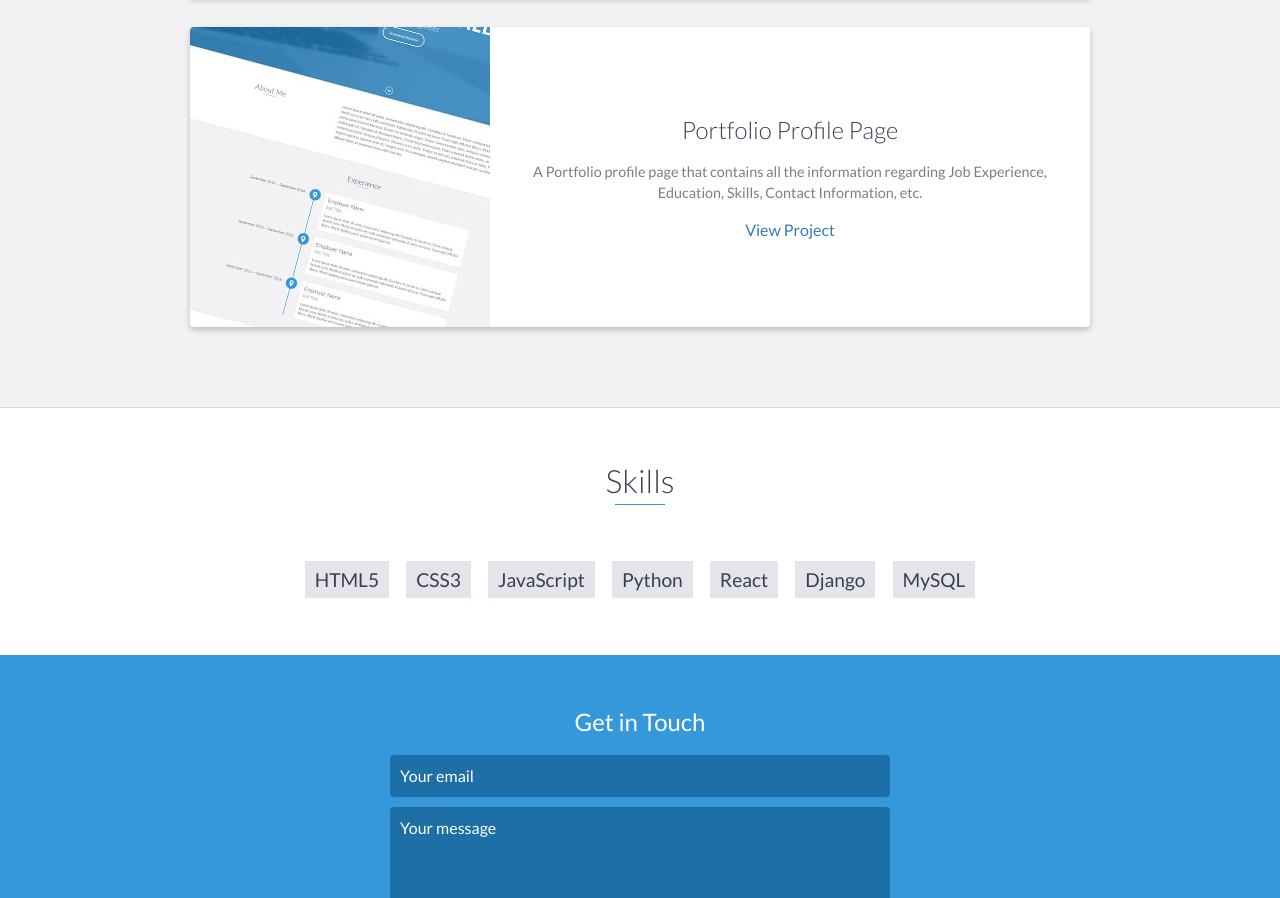
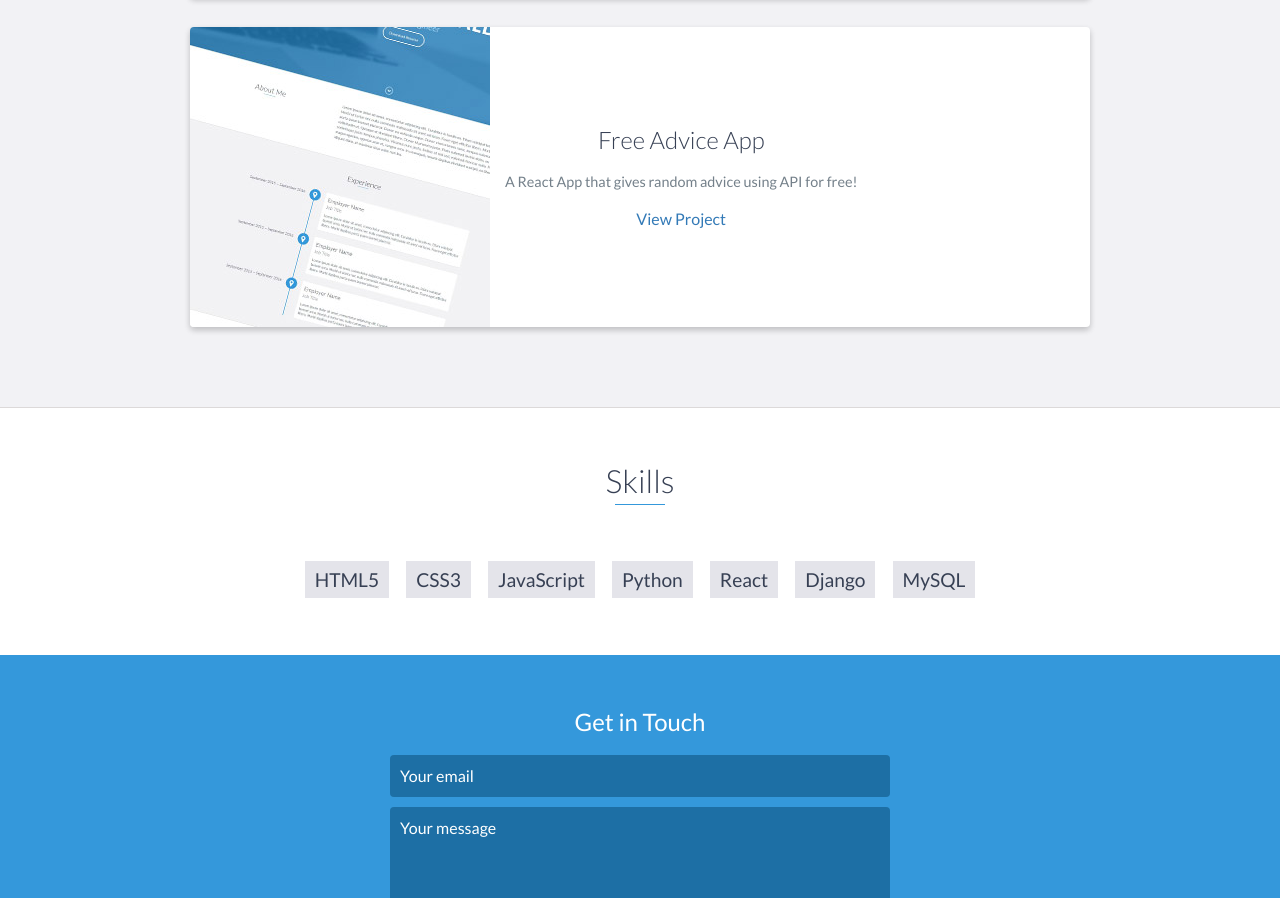
Before and after one commit to kamranpy/Portfolio, a website: page index.html in a window 1280 px wide. Shown: the part 2869-3767 px from the top of the page. Drawn offline with nearby package versions, Linux system fonts and the light colour scheme.

Commit message:
Update index.html

```diff
--- a/index.html
+++ b/index.html
@@ -177,11 +177,11 @@
                     </div>
                     <!-- End .project-image -->
                     <div class="project-info">
-                        <h3>Portfolio Profile Page</h3>
+                        <h3>Free Advice App</h3>
                         <p>
-                            A Portfolio profile page that contains all the information regarding Job Experience, Education, Skills, Contact Information, etc.
+                            A React App that gives random advice using API for free!
                         </p>
-                        <a href="#">View Project</a>
+                        <a href="https://sad-kepler-dde5fb.netlify.app/">View Project</a>
                     </div>
                     <!-- End .project-info -->
                 </div>
```
